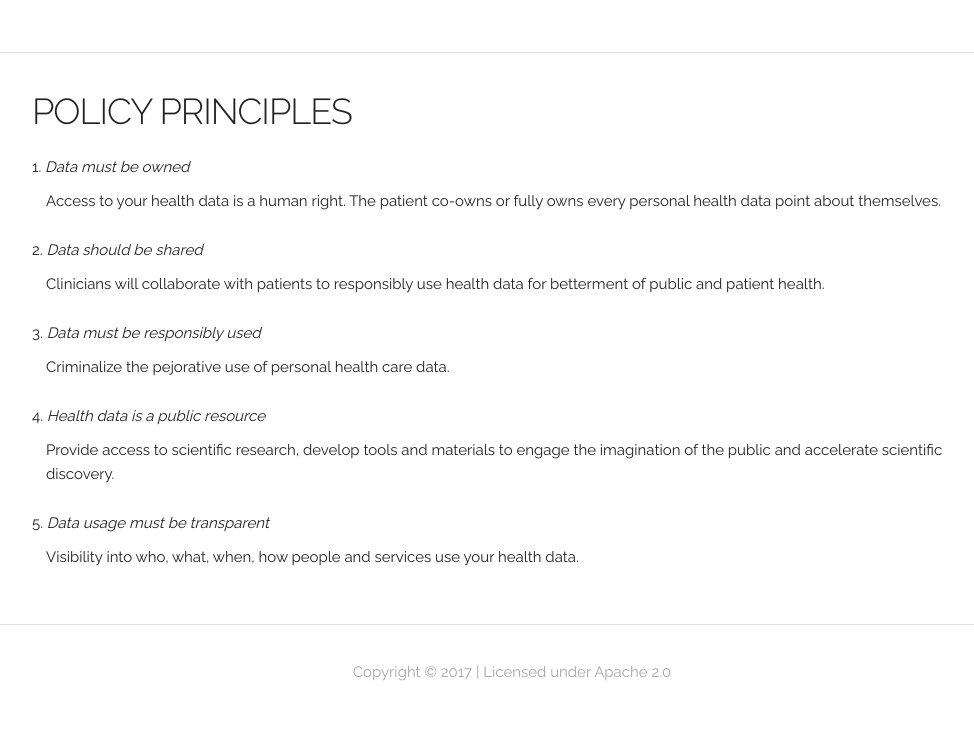
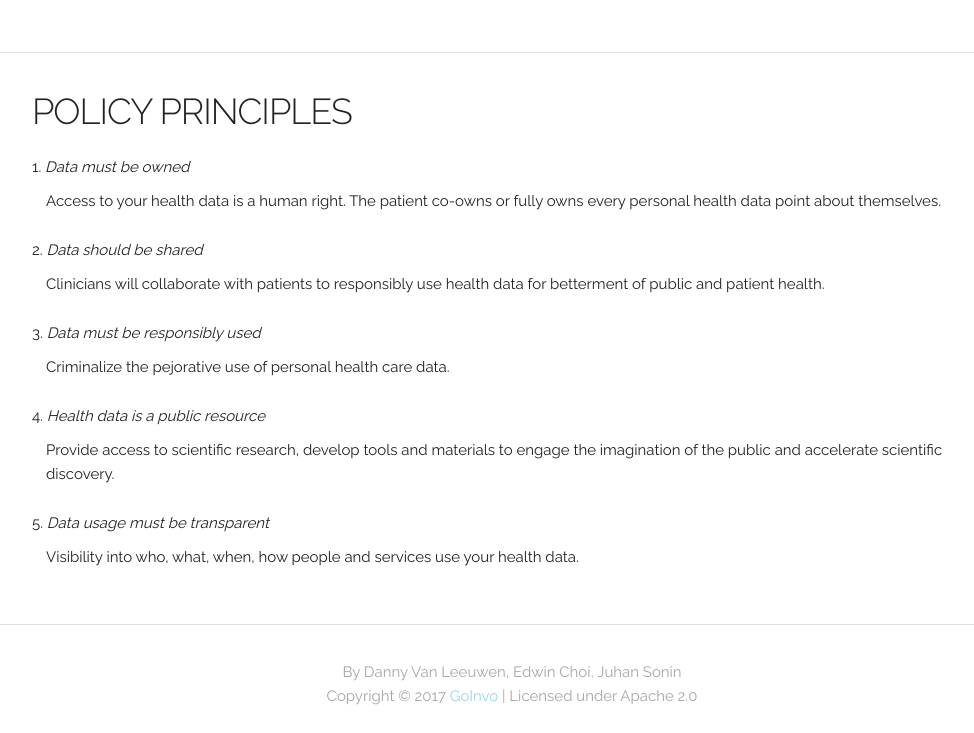
Before and after one commit to goinvo/PrecisionCarePlans, a plain HTML site: page index.html in a window 1280 px wide. Shown: the part 2011-2744 px from the top of the page, without its empty margins (128-1102 px from the left). Before the commit the page ends 2720 px from the top, so only its background shows below. Drawn offline with Linux system fonts and the light colour scheme.

Commit message:
Update index.html

```diff
--- a/index.html
+++ b/index.html
@@ -126,7 +126,8 @@
     </div>
   </div>
   <hr>
-  <p style="text-align:center; opacity: 0.4;">Copyright © 2017  |  Licensed under Apache 2.0 </p>
+  <p style="text-align:center; opacity: 0.4; margin: 0;">By Danny Van Leeuwen, Edwin Choi, Juhan Sonin</p>
+  <p style="text-align:center; opacity: 0.4;">Copyright © 2017 <a href="http://www.goinvo.com" style="color: #0696c3; text-decoration: none;"> GoInvo</a> |  Licensed under Apache 2.0</p>
 
 <!-- End Document
   –––––––––––––––––––––––––––––––––––––––––––––––––– -->
```
